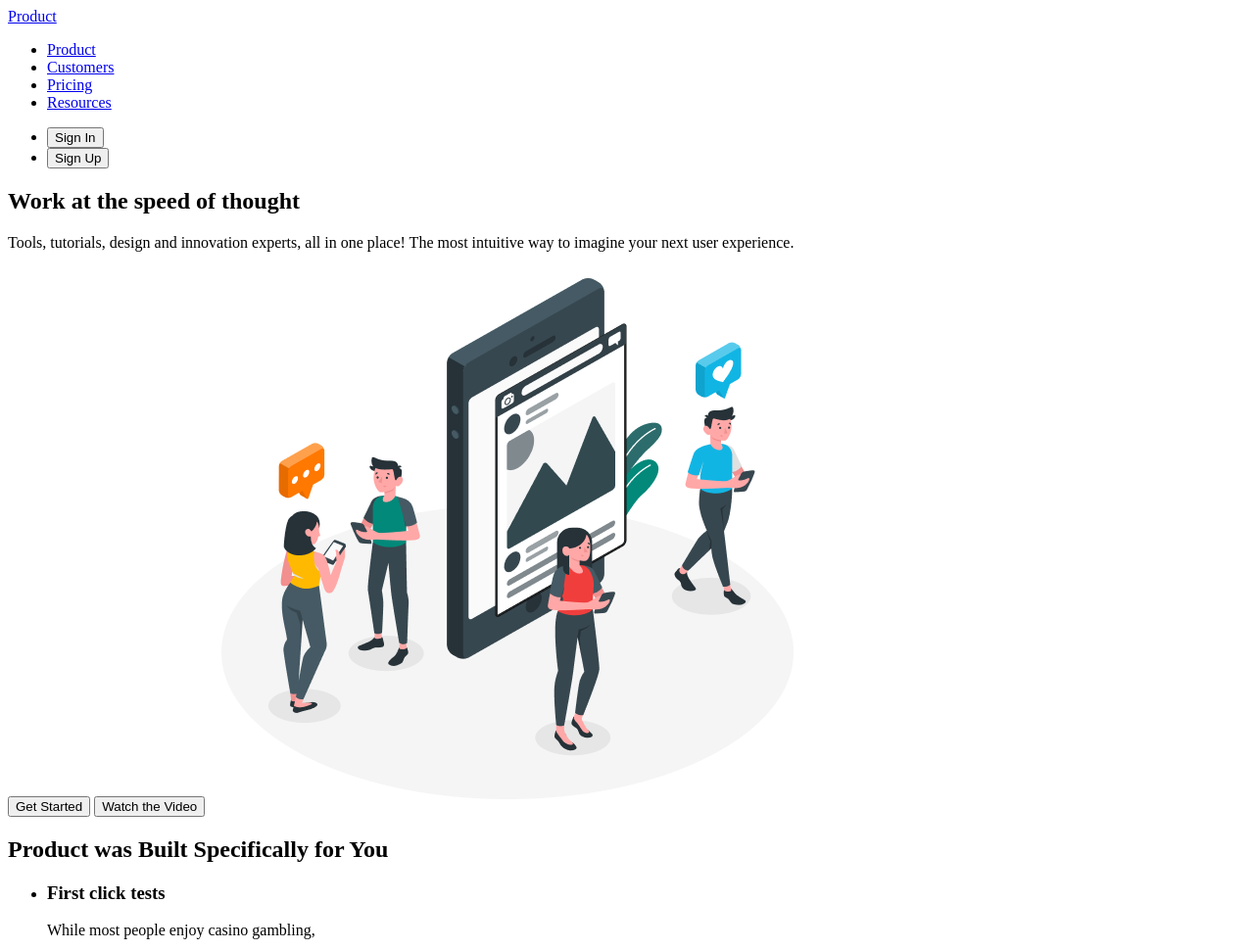
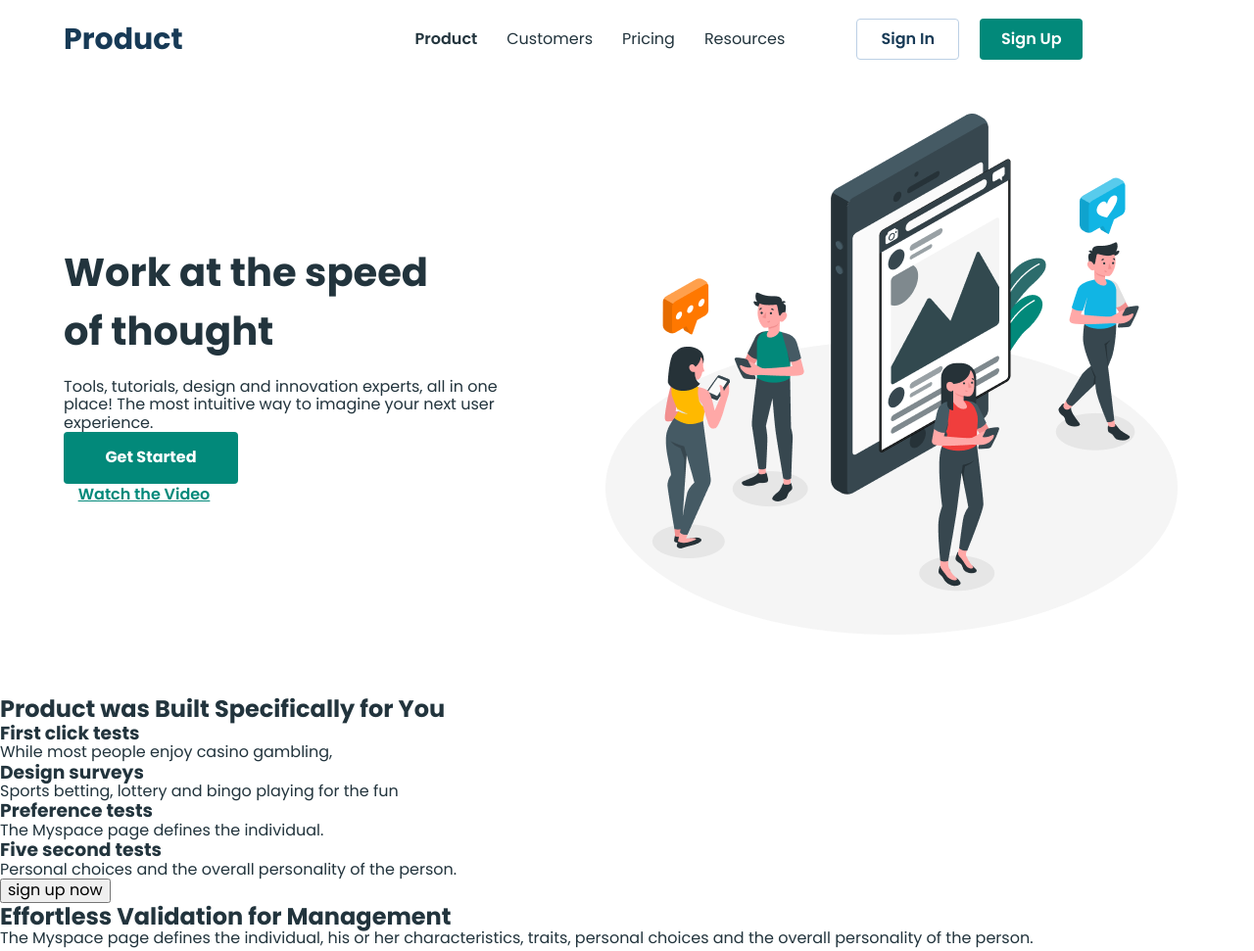
Before and after one commit to Slavik894/business_promotion, a plain HTML site: page index.html in a window 1280 px wide. Shown: the top 971 px of the page at 98% size. Drawn offline with nearby package versions, Linux system fonts and the light colour scheme.

Commit message:
add styles to header and hero-section

```diff
--- /dev/null
+++ b/css/styles.css
@@ -0,0 +1,149 @@
+body {
+    font-family: "Poppins", sans-serif;
+    color: #22343d;
+    background-color: #fff;
+  }
+  a {
+    text-decoration: none;
+    color: inherit;
+  }
+  ul,
+  ol {
+    list-style: none;
+    padding: 0;
+    margin: 0;
+  }
+  h1,
+  h2,
+  h3,
+  h4,
+  p {
+    margin: 0;
+  }
+  button {
+    cursor: pointer;
+  }
+  img {
+    display: block;
+  }
+  .container {
+    max-width: 1150px;
+    padding: 0 20px;
+    margin: 0 auto;
+  }
+  /* header */
+  .header {
+  }
+
+  .header .container {
+    display: flex;
+    align-items: center;
+  }
+
+  .nav {
+    display: flex;
+    align-items: center;
+    margin-right: 73px;
+  }
+
+  .logo {
+    font-weight: 700;
+    font-size: 30px;
+    line-height: 0.93333;
+    color: #173a56;
+    margin-right: 237px;
+  }
+
+  .nav-list {
+    display: flex;
+    gap: 30px;
+  }
+
+  .nav-link {
+    line-height: 1.75;
+    padding: 26px 0;
+    display: block;
+  }
+  .current {
+    font-weight: 600;
+  }
+  .header-list-btn {
+    display: flex;
+    gap: 21px;
+  }
+
+  .header-btn {
+    font-weight: 600;
+    border-radius: 4px;
+    min-width: 105px;
+    height: 42px;
+  }
+
+  .sign-in-btn {
+    border: 1px solid #bcd0e5;
+    background-color: transparent;
+    color: #173a56;
+  }
+
+  .sign-up-btn {
+    border: none;
+    background-color: #02897a;
+    color: #fff;
+  }
+  /* hero */
+
+  .hero {
+    padding-top: 25px;
+    padding-bottom: 50px;
+  }
+
+  .hero-container {
+    display: flex;
+    align-items: center;
+    justify-content: space-between;
+  }
+
+  .hero-wrap {
+    width: 465px;
+  }
+
+  .hero-title {
+    font-size: 40px;
+    line-height: 1.5;
+    width: 400px;
+    margin-bottom: 18px;
+  }
+
+  .hero-text {
+    font-size: 18px;
+    line-height: 1.56;
+    margin-bottom: 45px;
+  }
+
+  .hero-list-btn {
+    display: flex;
+    gap: 30px;
+    align-items: center;
+  }
+
+  .start-btn {
+    border-radius: 4px;
+    min-width: 178px;
+    height: 53px;
+    border: none;
+    background-color: #02897a;
+    font-weight: 700;
+    font-size: 16px;
+    color: #fff;
+  }
+
+  .watch-btn {
+    background-color: transparent;
+    border: none;
+    min-width: 164px;
+    height: 23px;
+    font-weight: 600;
+    font-size: 16px;
+    text-decoration: underline;
+    color: #02897a;
+  }
--- a/index.html
+++ b/index.html
@@ -4,30 +4,63 @@
     <meta charset="UTF-8">
     <meta name="viewport" content="width=device-width, initial-scale=1.0">
     <title>Business promotion</title>
+    <link rel="preconnect" href="https://fonts.googleapis.com">
+<link rel="preconnect" href="https://fonts.gstatic.com" crossorigin>
+<link href="https://fonts.googleapis.com/css2?family=Inter:opsz,wght@14..32,100..900&family=Montserrat:wght@100..900&family=Poppins:wght@400;500;600;700&display=swap" rel="stylesheet">
+<link
+      rel="stylesheet"
+      href="https://cdnjs.cloudflare.com/ajax/libs/normalize/8.0.1/normalize.min.css"
+      integrity="sha512-NhSC1YmyruXifcj/KFRWoC561YpHpc5Jtzgvbuzx5VozKpWvQ+4nXhPdFgmx8xqexRcpAglTj9sIBWINXa8x5w=="
+      crossorigin="anonymous"
+      referrerpolicy="no-referrer"
+    />
+    <link rel="stylesheet" href="css/styles.css">
 </head>
 <body>
-    <header>
-        <nav>
-            <a href="./index.html">Product</a>
+    <header class="header">
+        <div class="container">
+          <nav class="nav">
+            <a class="logo" href="./index.html">Product</a>
+            <ul class="nav-list">
+              <li><a class="nav-link current" href="./index.html">Product</a></li>
+              <li><a class="nav-link" href="./customers.html">Customers</a></li>
+              <li><a class="nav-link" href="./pricing.html">Pricing</a></li>
+              <li><a class="nav-link" href="#">Resources</a></li>
+            </ul>
+          </nav>
+          <ul class="header-list-btn">
+            <li>
+              <button class="header-btn sign-in-btn" type="button">
+                Sign In
+              </button>
+            </li>
+            <li>
+              <button class="header-btn sign-up-btn" type="button">
+                Sign Up
+              </button>
+            </li>
+          </ul>
+        </div>
+      </header>
+    <main>
+        <section class="hero">
+            <div class="hero-container container">
+                <div class="hero-wrap">
+            <h1 class="hero-title">Work at the speed of thought</h1>
+            <p>Tools, tutorials, design and innovation experts, all in one place! The most intuitive way to imagine your next user experience.</p>
             <ul>
-                <li><a href="./index.html">Product</a></li>
-                <li><a href="./customers.html">Customers</a></li>
-                <li><a href="./pricing.html">Pricing</a></li>
-                <li><a href="#">Resources</a></li>
+                <li>
+                    <button class="hero-button start-btn" type="button">Get Started</button>
+                </li>
+                <li>
+                    <button class="hero-button watch-btn" type="button">Watch the Video</button>
+                </li>
             </ul>
-        </nav>
-        <ul>
-            <li><button type="button">Sign In</button></li>
-            <li><button type="button">Sign Up</button></li>
-        </ul>
-    </header>
-    <main>
-        <section class="section-hero">
-            <h1>Work at the speed of thought</h1>
-            <p>Tools, tutorials, design and innovation experts, all in one place! The most intuitive way to imagine your next user experience.</p>
-            <button type="button">Get Started</button>
-            <button type="button">Watch the Video</button>
-            <img src="/images/hero-img.png" alt="hero-img">
+            </div>
+
+            <img class="hero-img" src="/images/hero-img.png" alt="hero-img">
+
+        </div>
         </section>
         <section class="section-features">
             <h2>Product  was Built Specifically for You</h2>
@@ -50,6 +83,7 @@
                 </li>
             </ul>
             <button type="button">sign up now</button>
+
         </section>
 
         <section class="section-management">
```
Also changed, not shown: customers.html (+35 -14 lines), pricing.html (+32 -11 lines).
